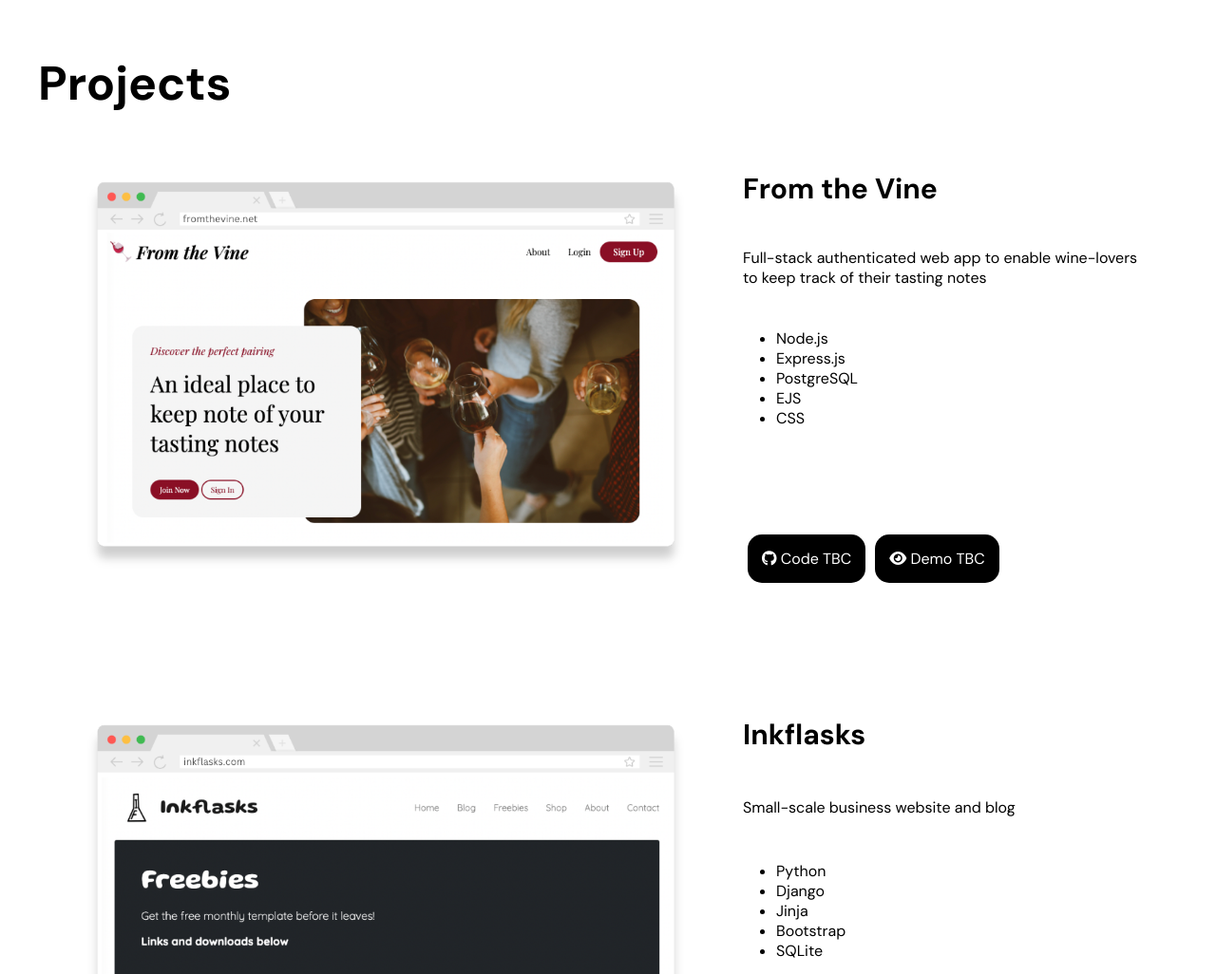
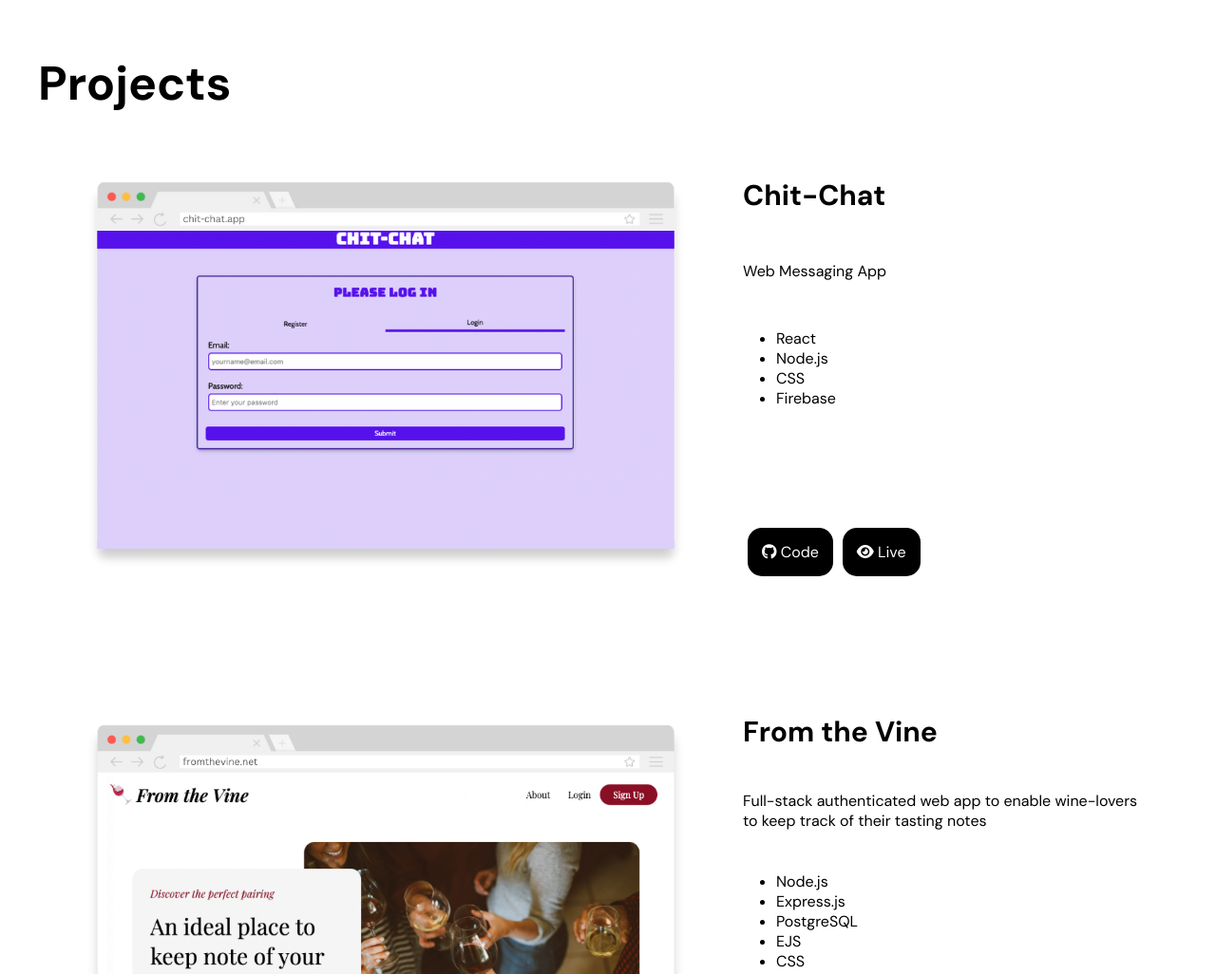
Before and after one commit to claudi-aaa/claudi-aaa.github.io, a plain HTML site: page index.html in a window 1280 px wide. Shown: the part 1220-2246 px from the top of the page at 95% size. Drawn offline with Linux system fonts and the light colour scheme.

Commit message:
updating projects

```diff
--- a/index.html
+++ b/index.html
@@ -127,6 +127,29 @@
         <section id="projects" class="projects section-container">
             <h2 class="section-header">Projects</h2>
 
+
+            <div class="project-card">
+                <img class="projectImage" src="images/ccproject.png" alt="placeholder">
+
+                <div class="projectText">
+                    <h3 class="project-title">Chit-Chat</h3>
+                    <p>Web Messaging App</p>
+                    <div class="project-skills">
+                        <ul class="skill-tags">
+                            <li class="skill-tag">React</li>
+                            <li class="skill-tag">Node.js</li>
+                            <li class="skill-tag">CSS</li>
+                            <li class="skill-tag">Firebase</li>
+                        </ul>
+                    </div>
+                    <br/>
+                    <div class="project-btns">
+                        <a href="https://github.com/claudi-aaa/chat-project" class="project-btn"><i class="fa-brands fa-github" color="white"></i> Code</a>
+                        <a href="https://chit-chat-b29a9.web.app/" class="project-btn"><i class="fa-solid fa-eye" color="white"></i> Live </a>
+                    </div>
+                </div>
+            </div>
+
             <div class="project-card">
                 <img class="projectImage" src="images/ftvproject.png" alt="placeholder">
 
@@ -144,8 +167,8 @@
                     </div>
                     <br/>
                     <div class="project-btns">
-                        <a href="#" class="project-btn"><i class="fa-brands fa-github" color="white"></i> Code TBC</a>
-                        <a href="#" class="project-btn"> <i class="fa-solid fa-eye" color="white"></i> Demo TBC</a>
+                        <a href="https://github.com/claudi-aaa/from-the-vine" class="project-btn"><i class="fa-brands fa-github" color="white"></i> Code</a>
+                        <a href="https://starfish-app-c6dh7.ondigitalocean.app/" class="project-btn"> <i class="fa-solid fa-eye" color="white"></i> Demo</a>
                     </div>
 
                 </div>
@@ -161,20 +184,19 @@
                         <ul class="skill-tags">
                             <li class="skill-tag">Python</li>
                             <li class="skill-tag">Django</li>
-                            <li class="skill-tag">Jinja</li>
                             <li class="skill-tag">Bootstrap</li>
                             <li class="skill-tag">SQLite</li>
                         </ul>
                     </div>
                     <br/>
                     <div class="project-btns">
-                        <a href="#" class="project-btn"><i class="fa-brands fa-github" color="white"></i> Code TBC</a>
+                        <a href="https://github.com/claudi-aaa/if-demo" class="project-btn"><i class="fa-brands fa-github" color="white"></i> Code</a>
                         <a href="https://inkflasks.com" class="project-btn"><i class="fa-solid fa-eye" color="white"></i> Live </a>
                     </div>
                 </div>
             </div>
 
-            <!-- <div class="project-card">
+            <div class="project-card">
                 <img class="projectImage" src="images/ifproject.png" alt="placeholder">
 
                 <div class="projectText">
@@ -191,10 +213,10 @@
                     </div>
                     <br/>
                     <div class="project-btns">
-                        <a href="#" class="project-btn"><i class="fa-brands fa-github" color="white"></i> Access on Github TBC</a>
+                        <a href="#" class="project-btn"><i class="fa-brands fa-github" color="white"></i> Code TBC</a>
                     </div>
                 </div>
-            </div> -->
+            </div>
 
         </section>
 
```
Also changed, not shown: images/ccproject.png (added), images/treeproject.png (added).
